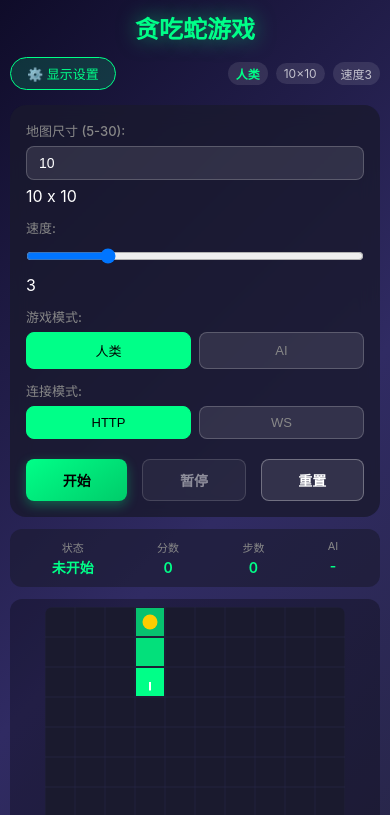
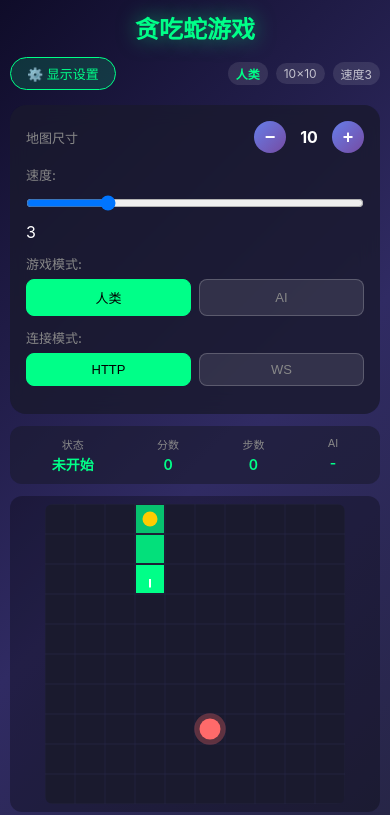
Before and after one commit to superchangme/snake-ai-algorithm, a website built with Vite: page frontend/index.html in a window 390 px wide. Both pictures are taken after a click on the button "⚙️ 显示设置". Shown: the top 815 px of the page. Built offline with nearby package versions, Linux system fonts and the light colour scheme.

Commit message:
feat: 地图尺寸和速度改为按钮 UI，新增 ?ai=true URL参数

```diff
--- a/frontend/index.html
+++ b/frontend/index.html
@@ -24,14 +24,18 @@
 
     <div class="control-panel" id="control-panel">
       <div class="control-row">
-        <div class="control-group">
-          <label for="map-size">地图尺寸 (5-30):</label>
-          <input type="number" id="map-size" min="5" max="30" value="10">
-          <span id="map-size-display">10 x 10</span>
+        <div class="control-group map-size-group">
+          <label>地图尺寸</label>
+          <div class="map-size-control">
+            <button type="button" class="size-btn" id="size-dec">−</button>
+            <span id="map-size-display">10</span>
+            <button type="button" class="size-btn" id="size-inc">+</button>
+          </div>
+          <input type="number" id="map-size" min="5" max="30" value="10" style="display:none">
         </div>
 
         <div class="control-group">
-          <label for="speed">速度:</label>
+          <label for="speed" class="speed-label">速度:</label>
           <input type="range" id="speed" min="1" max="10" value="3">
           <span id="speed-display">3</span>
         </div>
--- a/frontend/src/main.ts
+++ b/frontend/src/main.ts
@@ -6,7 +6,28 @@ const canvas = document.getElementById('game-canvas') as HTMLCanvasElement;
 let renderer: Renderer;
 
 const mapSizeInput = document.getElementById('map-size') as HTMLInputElement;
+const sizeDecBtn = document.getElementById('size-dec') as HTMLButtonElement;
+const sizeIncBtn = document.getElementById('size-inc') as HTMLButtonElement;
 const mapSizeDisplay = document.getElementById('map-size-display')!;
+
+// 地图尺寸 +/- 按钮
+let currentSize = 10;
+sizeDecBtn.addEventListener('click', () => {
+  if (currentSize > 5) {
+    currentSize--;
+    mapSizeDisplay.textContent = String(currentSize);
+    mapSizeInput.value = String(currentSize);
+    resetGame();
+  }
+});
+sizeIncBtn.addEventListener('click', () => {
+  if (currentSize < 30) {
+    currentSize++;
+    mapSizeDisplay.textContent = String(currentSize);
+    mapSizeInput.value = String(currentSize);
+    resetGame();
+  }
+});
 const speedInput = document.getElementById('speed') as HTMLInputElement;
 const speedDisplay = document.getElementById('speed-display')!;
 const startBtn = document.getElementById('start-btn') as HTMLButtonElement;
@@ -23,12 +44,19 @@ const stepsEl = document.getElementById('steps')!;
 // 根据 URL 参数初始化连接模式按钮状态
 const urlParams = new URLSearchParams(window.location.search);
 const modeParam = urlParams.get('mode');
+const aiParam = urlParams.get('ai') === 'true';
+
 if (modeParam === 'ws') {
   wsModeBtn.classList.add('active');
   httpModeBtn.classList.remove('active');
 } else {
   httpModeBtn.classList.add('active');
   wsModeBtn.classList.remove('active');
+}
+
+// AI 模式 URL 参数
+if (aiParam) {
+  aiModeBtn.click();
 }
 
 // 默认人类模式激活
--- a/frontend/src/style.css
+++ b/frontend/src/style.css
@@ -251,12 +251,82 @@ input[type="range"] {
   transform: translateY(-50%);
 }
 
+
+/* Speed Control */
+.speed-group {
+  flex-direction: row !important;
+  align-items: center;
+  justify-content: space-between;
+}
+
+.speed-control {
+  display: flex;
+  align-items: center;
+  gap: 8px;
+}
+
+/* Map Size Control */
+.map-size-group {
+  flex-direction: row !important;
+  align-items: center;
+  justify-content: space-between;
+}
+
+.map-size-control {
+  display: flex;
+  align-items: center;
+  gap: 8px;
+}
+
+.size-btn {
+  width: 32px;
+  height: 32px;
+  border: none;
+  border-radius: 50%;
+  background: linear-gradient(135deg, #667eea 0%, #764ba2 100%);
+  color: white;
+  font-size: 18px;
+  font-weight: bold;
+  cursor: pointer;
+  display: flex;
+  align-items: center;
+  justify-content: center;
+  transition: transform 0.2s, box-shadow 0.2s;
+}
+
+.size-btn:hover {
+  transform: scale(1.1);
+  box-shadow: 0 4px 15px rgba(102, 126, 234, 0.4);
+}
+
+.size-btn:active {
+  transform: scale(0.95);
+}
+
+#map-size-display {
+  font-size: 16px;
+  font-weight: bold;
+  color: #fff;
+  min-width: 30px;
+  text-align: center;
+}
+
+
 /* Mobile */
 @media (max-width: 600px) {
   .gamepad {
     display: block;
   }
 
+  /* 隐藏顶部操作按钮 */
+  .action-buttons {
+    display: none !important;
+  }
+
+  /* 速度控制保持显示 */
+  #speed-display {
+    display: block;
+  }
   }
 
 .dpad {
@@ -504,12 +574,82 @@ input[type="range"] {
   transform: translateY(-50%) translateZ(2px) scale(0.95);
 }
 
+
+/* Speed Control */
+.speed-group {
+  flex-direction: row !important;
+  align-items: center;
+  justify-content: space-between;
+}
+
+.speed-control {
+  display: flex;
+  align-items: center;
+  gap: 8px;
+}
+
+/* Map Size Control */
+.map-size-group {
+  flex-direction: row !important;
+  align-items: center;
+  justify-content: space-between;
+}
+
+.map-size-control {
+  display: flex;
+  align-items: center;
+  gap: 8px;
+}
+
+.size-btn {
+  width: 32px;
+  height: 32px;
+  border: none;
+  border-radius: 50%;
+  background: linear-gradient(135deg, #667eea 0%, #764ba2 100%);
+  color: white;
+  font-size: 18px;
+  font-weight: bold;
+  cursor: pointer;
+  display: flex;
+  align-items: center;
+  justify-content: center;
+  transition: transform 0.2s, box-shadow 0.2s;
+}
+
+.size-btn:hover {
+  transform: scale(1.1);
+  box-shadow: 0 4px 15px rgba(102, 126, 234, 0.4);
+}
+
+.size-btn:active {
+  transform: scale(0.95);
+}
+
+#map-size-display {
+  font-size: 16px;
+  font-weight: bold;
+  color: #fff;
+  min-width: 30px;
+  text-align: center;
+}
+
+
 /* Mobile */
 @media (max-width: 600px) {
   .gamepad {
     display: block;
   }
 
+  /* 隐藏顶部操作按钮 */
+  .action-buttons {
+    display: none !important;
+  }
+
+  /* 速度控制保持显示 */
+  #speed-display {
+    display: block;
+  }
   }
 
 
```
